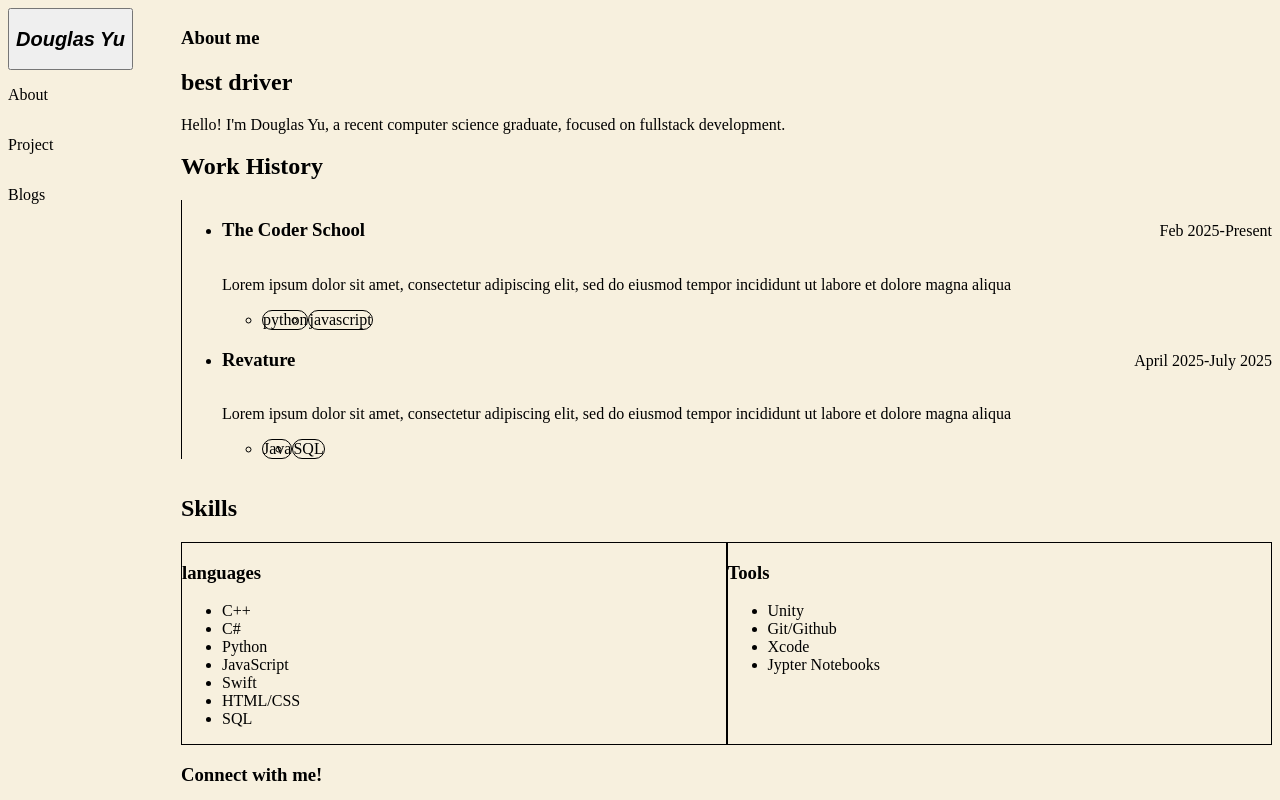
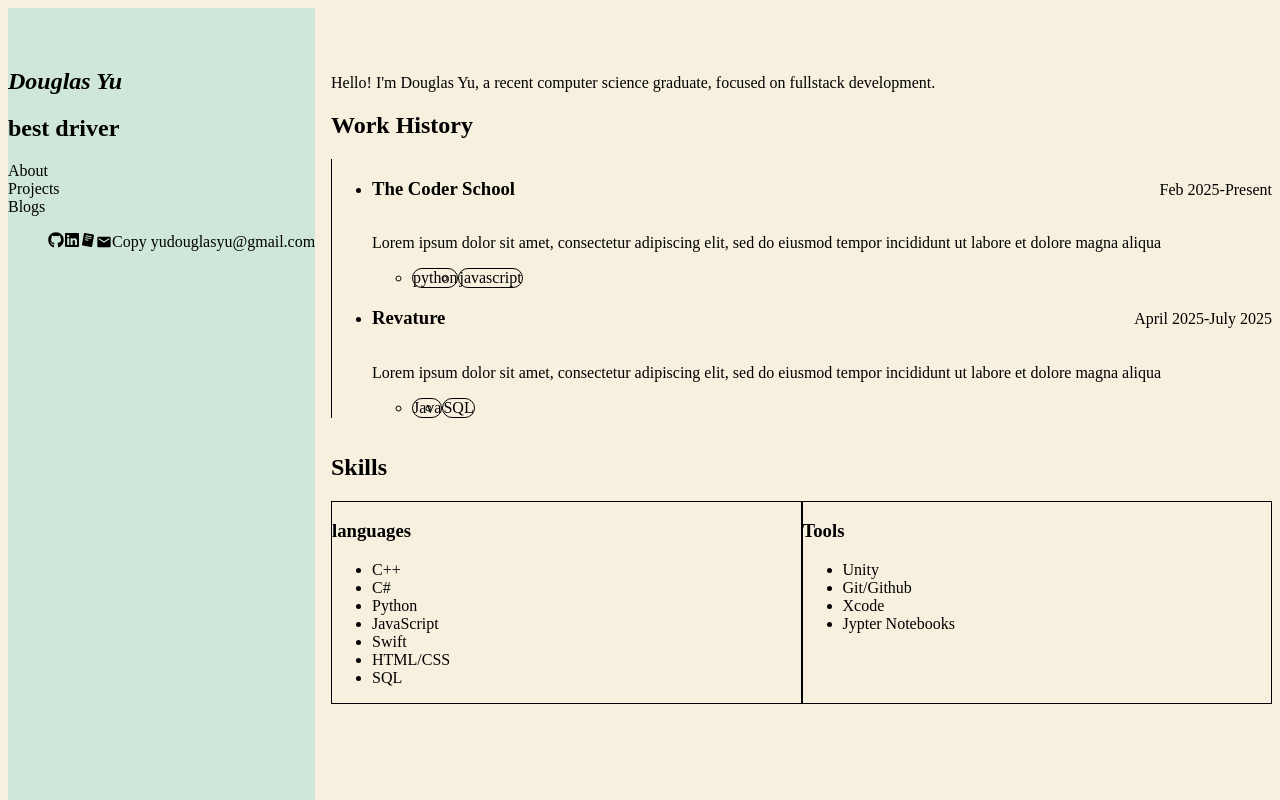
Before and after one commit to Douglasmyu/react-portfolio, a React (Vite) app: page / in a window 1280 px wide. Shown: the top 800 px of the page. Built offline with nearby package versions, Linux system fonts and the light colour scheme.

Commit message:
big change

```diff
--- a/src/App.css
+++ b/src/App.css
@@ -13,5 +13,10 @@ html {
 
 #body {
   margin-left: 153px;
-  padding-left: 20px;
+  padding-left: 170px;
+  padding-top: 50px;
 }
+
+#content {
+  padding-top: 50px;
+}
--- a/src/App.jsx
+++ b/src/App.jsx
@@ -17,20 +17,20 @@ function App() {
       </div>
 
       <div id ="body" className="content" >
-        <main className = "p-10 space-y-16">
+        <main className = "p-10 space-y-16 pt-50">
 
           <Routes>
                 <Route path="/" element ={
                   <>
-                  <section id="about">
+                  <section id="about" className="min-h-screen bg-[#F7F0DE]">
                     <About />
                   </section>
 
-                  <section id="projects">
+                  <section id="projects" className="min-h-screen bg-[#F7F0DE]">
                     <Project />
                   </section>
 
-                  <section id="blogs">
+                  <section id="blogs" className="min-h-screen bg-[#F7F0DE]">
                     <Blogs />
                   </section>
 
--- /dev/null
+++ b/src/blog/fourth-blog.md
@@ -0,0 +1,14 @@
+# Asia Trip 2025
+**Date:** 2025-10-30
+**Min:** 2 min
+
+---
+
+## Table of Contents
+
+---
+
+## Japan!!
+
+I went to Japan with my family for a week.  It was a journey that started in the
+metropolitan city of Tokyo
--- a/src/components/Nav.jsx
+++ b/src/components/Nav.jsx
@@ -1,40 +1,129 @@
-import React, { useState } from 'react';
-import { Link, useLocation} from 'react-router-dom';
-import { FaArrowRightToBracket } from "react-icons/fa6";
+import React, { useState, useEffect } from "react";
+import { FaGithub, FaLinkedin } from "react-icons/fa";
+import { PiReadCvLogoFill } from "react-icons/pi";
+import { MdEmail } from "react-icons/md";
+import { FaArrowRight } from "react-icons/fa6";
+import PDF from "../assets/Douglas_Yu.pdf";
 
+const list = [
+  "cool guy",
+  "decent golfer",
+  "best cook",
+  "best driver",
+  "okay coder",
+  "great bartender",
+];
 
+function CopyEmail({ email }) {
+  const [isCopied, setCopied] = useState(false);
+
+  const copyEmailToClipboard = async (e) => {
+    e.preventDefault();
+    try {
+      await navigator.clipboard.writeText(email);
+      setCopied(true);
+      setTimeout(() => setCopied(false), 3000);
+    } catch (err) {
+      console.error("failed to copy", err);
+      alert("Failed to copy email. Please try again.");
+    }
+  };
+
+  return (
+    <a
+      href="#"
+      onClick={copyEmailToClipboard}
+      className="flex items-center gap-2 text-blue-600 hover:text-blue-800"
+    >
+      <MdEmail className="text-lg" />
+      {isCopied ? "Email Copied!" : `Copy ${email}`}
+    </a>
+  );
+}
 
 function Nav() {
+  const [index, setIndex] = useState(0);
+  const [activeSection, setActiveSection] = useState("about");
+
+  // rotating text
+  useEffect(() => {
+    const timeout = setTimeout(() => {
+      setIndex((prev) => (prev + 1) % list.length);
+    }, 2000);
+    return () => clearTimeout(timeout);
+  }, [index]);
+
+  // section detection logic
+  useEffect(() => {
+    const sections = document.querySelectorAll("section[id]");
+    const observer = new IntersectionObserver(
+      (entries) => {
+        entries.forEach((entry) => {
+          // mark whichever section is at least 50% visible
+          if (entry.isIntersecting) {
+            setActiveSection(entry.target.id);
+          }
+        });
+      },
+      {
+        root: null,
+        rootMargin: "0px 0px -40% 0px", // triggers a bit before it fully enters view
+        threshold: 0.5,
+      }
+    );
+
+    sections.forEach((section) => observer.observe(section));
+
+    return () => {
+      sections.forEach((section) => observer.unobserve(section));
+    };
+  }, []);
+
+  const navItems = [
+    { id: "about", label: "About" },
+    { id: "projects", label: "Projects" },
+    { id: "blogs", label: "Blogs" },
+  ];
+
   return (
-    <nav className="fixed flex-col items-start py-10 px-6 ">
+    <nav className="fixed flex-col items-start py-10 px-6 pt-[40px] bg-[#CFE7D8] h-screen w-56">
+      <a href="#about">
+        <h1 className="italic">Douglas Yu</h1>
+        <h2 className="text-2xl font-light text-blue-600">{list[index]}</h2>
+      </a>
 
-      <button className="flex flex-col space-y-4 w-full ">
-        <Link to="/About">
-      {/* import font family */}
-          <h1 className="italic">
-            Douglas Yu
-          </h1>
-        </Link>
-      </button>
+      <div className="flex flex-col space-y-4 w-full mt-10">
+        {navItems.map(({ id, label }) => (
+          <a
+            key={id}
+            href={`#${id}`}
+            className={`flex items-center gap-2 transition-all duration-200 ${
+              activeSection === id
+                ? "text-blue-700 font-semibold"
+                : "text-gray-700 hover:text-blue-600 hover:underline"
+            }`}
+          >
+            {activeSection === id && (
+              <FaArrowRight className="text-blue-700 transition-transform duration-200" />
+            )}
+            <span>{label}</span>
+          </a>
+        ))}
+      </div>
 
-      <div className="flex flex-col space-y-4 w-full">
-        <a href="#about" className="no-underline hover:font-semibold">
-          <p>About</p>
-        </a>
-
-
-        <a href="#projects">
-          <p>
-            Project
-          </p>
-        </a>
-
-        <a href="#blogs" >
-          <p>
-            Blogs
-          </p>
-
-        </a>
+      <div id="footer" className="mt-auto pt-10">
+        <ul className="flex gap-3 items-center">
+          <a href="https://github.com/Douglasmyu">
+            <FaGithub />
+          </a>
+          <a href="https://linkedin.com/in/douglasmyu">
+            <FaLinkedin />
+          </a>
+          <a href={PDF} target="_blank" rel="noopener noreferrer">
+            <PiReadCvLogoFill />
+          </a>
+          <CopyEmail email="yudouglasyu@gmail.com" />
+        </ul>
       </div>
     </nav>
   );
--- a/src/routes/About.jsx
+++ b/src/routes/About.jsx
@@ -1,35 +1,22 @@
 import React, { useState, useEffect} from 'react';
-import { FaGithub } from "react-icons/fa";
-import { FaLinkedin } from "react-icons/fa";
-import { MdEmail } from "react-icons/md";
-import { PiReadCvLogoFill } from "react-icons/pi";
 import info from "../info.json";
-import PDF from "../assets/Douglas_Yu.pdf";
 import xp from "../xp.json";
 // basically the home page
 
 
-const list = ["cool guy", "decent golfer", "best cook", "best driver", "okay coder", "great bartender"];
 const language =['C++', 'C#', 'Python', 'JavaScript', "Swift", 'HTML/CSS', 'SQL'];
 const tools =['Unity','Git/Github', 'Xcode','Jypter Notebooks'];
 
 
-function About({ description}) {
+function About() {
 
-  const [index, setIndex] = useState(0);
 
-  useEffect(()=> {
-    const timeout = setTimeout(()=>{
-      setIndex(prev => (prev + 1) % list.length);
-    },2000);
-    return () => clearTimeout(timeout);
-  },[index]);
+
 
 return (
   <section id="work-xp" className="max-w-3xl mx-auto px-4 sm:px-6 lg:px-8 py-10 space-y-6">
     <header className="space-y-2">
-      <h1 className="text-3xl font-bold text-slate-900">About me</h1>
-      <h2 className = "text-2xl font-light text-blue-600">{list[index]}</h2>
+
 
       <p className="text-slate-700 leading-7">{info.aboutme}</p>
     </header>
@@ -84,11 +71,11 @@ return (
     </div>
 
 
-    <div id="skills" class="flex flex-col gap-4">
-      <h2 class="text-2xl font-semibold">Skills</h2>
+    <div id="skills" className="flex flex-col gap-4">
+      <h2 className="text-2xl font-semibold">Skills</h2>
 
-      <div class="flex flex-row gap-4">
-        <div id="language" class="w-1/2 bg-blue-200 p-4 border border-black rounded-lg">
+      <div className="flex flex-row gap-4">
+        <div id="language" className="w-1/2 bg-blue-200 p-4 border border-black rounded-lg">
           <h3>languages</h3>
           <ul>
             {language.map((item,index)=>
@@ -96,7 +83,7 @@ return (
             )}
           </ul>
         </div>
-        <div id="tools" class="w-1/2 bg-blue-200 p-4 border border-black rounded-lg">
+        <div id="tools" className="w-1/2 bg-blue-200 p-4 border border-black rounded-lg">
           <h3>Tools</h3>
           <ul>
             {tools.map((item, index)=>
@@ -108,16 +95,6 @@ return (
     </div>
 
 
-    <div id="footer">
-        <h1>Connect with me!</h1>
-        <ul>
-            <a href="https://github.com/Douglasmyu"><FaGithub /> Github</a>
-            <a href="www.linkedin.com/in/douglasmyu"><FaLinkedin /> LinkedIn</a>
-            <a href={PDF} target='_blank' rel='noopener noreffere'><PiReadCvLogoFill /> Resume</a>
-            <a href=" "><MdEmail /> yudouglasyu@gmail.com</a>
-
-        </ul>
-    </div>
   </section>
 );
 }
--- a/src/routes/Blogs.jsx
+++ b/src/routes/Blogs.jsx
@@ -20,6 +20,10 @@ function getDate(markdown){
     return match ? match[1].trim() : null;
 }
 
+function sortByDate(posts){
+    return posts.slice().sort((a,b) => new Date(b.date) - new Date(a.date))
+
+}
 const post= Object.entries(files).map(([path, content]) => {
     const slug = path.split("/").pop().replace(/\.md$/,"");
     const title = getTitle(content);
@@ -32,7 +36,7 @@ export default function Blogs() {
             <h1 style={{ maxWidth: 800, margin: "2rem auto", padding: "0 1rem" }}>Blogs</h1>
             <p>These are my blogs.  I decided to start writing blogs as an alternative to doom scrolling.</p>
             <ul>
-                {post.slice().reverse().map(({ slug, title, date})=>
+                {sortByDate(post).slice().map(({ slug, title, date})=>
                     <li key = {slug}>
                         <Link to={`/blog/${slug}`}>{title}</Link>
                         {date &&(
```
Also changed, not shown: src/blog/second-blog.md (+0 -1 lines).
